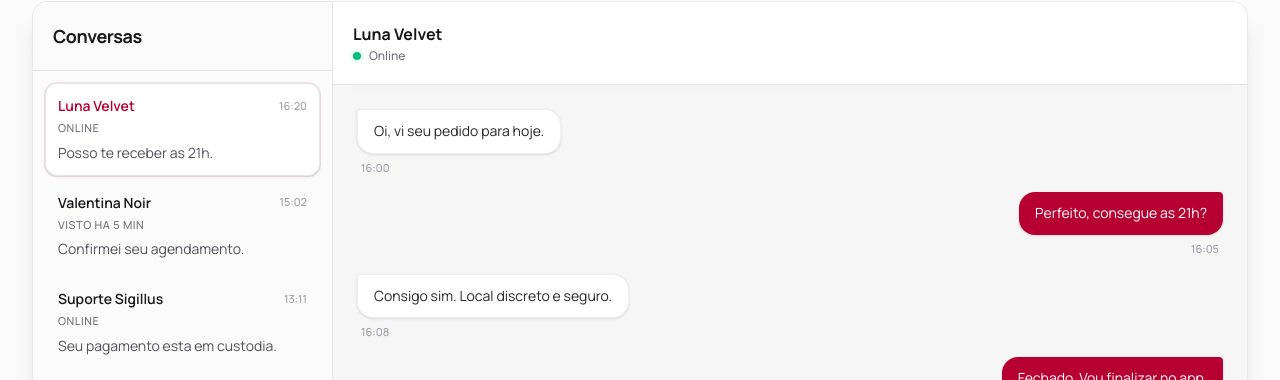
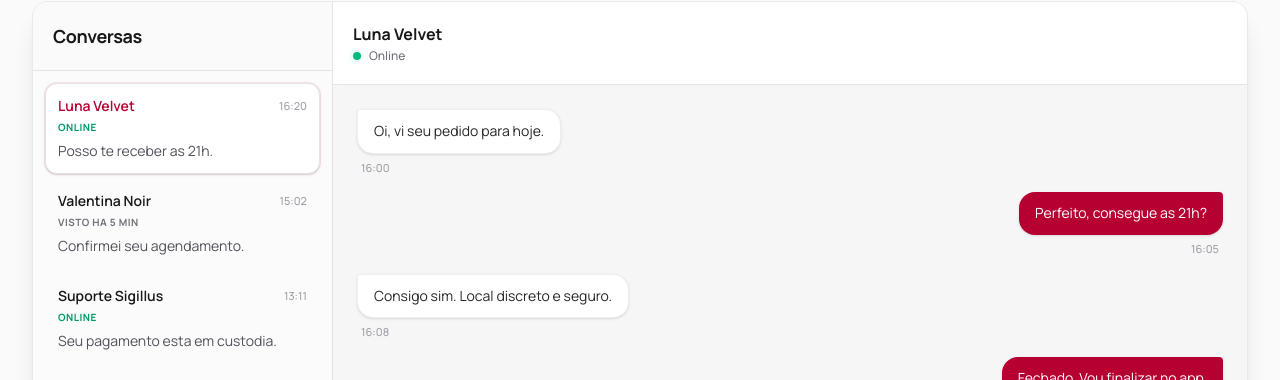
Before and after one commit to warriorsyn/raparigator-front-nextjs, a Next.js app: page /chat in a window 1280 px wide. Shown: the part 88-468 px from the top of the page. Built offline with nearby package versions, Linux system fonts and the light colour scheme.

Commit message:
fix: dynamically apply status colors in ChatScreen for improved visual feedback

```diff
--- a/components/screens/chat-screen.tsx
+++ b/components/screens/chat-screen.tsx
@@ -5,6 +5,17 @@ import { AppShell } from "@/components/layout/app-shell";
 import { Button } from "@/components/ui/button";
 import { conversations, messages } from "@/lib/mock-data";
 import { cn } from "@/lib/utils";
+
+// Função auxiliar para mapear o status para uma cor do Tailwind
+const getStatusColor = (status: string) => {
+  const normalizedStatus = status.toLowerCase();
+  if (normalizedStatus.includes("online")) return "text-emerald-600";
+  if (normalizedStatus.includes("ocupado")) return "text-red-500";
+  if (normalizedStatus.includes("ausente")) return "text-amber-500";
+  if (normalizedStatus.includes("digitando")) return "text-blue-500";
+  if (normalizedStatus.includes("offline")) return "text-zinc-400";
+  return "text-zinc-500"; // Cor padrão para status desconhecidos
+};
 
 export function ChatScreen() {
   const [activeConversationId, setActiveConversationId] = useState(conversations[0]?.id ?? "");
@@ -16,11 +27,10 @@ export function ChatScreen() {
 
   return (
     <AppShell>
-      {/* Container principal com sombra mais forte para destacar do resto do app */}
       <div className="overflow-hidden rounded-2xl border border-zinc-200/80 bg-white shadow-xl">
         <div className="grid min-h-[78vh] md:grid-cols-[300px_1fr]">
 
-          {/* SIDEBAR: Fundo levemente cinza para separar da área de chat branca/cinza */}
+          {/* SIDEBAR */}
           <aside className="border-r border-zinc-200 bg-zinc-50/80 flex flex-col">
             <div className="border-b border-zinc-200 bg-zinc-50/80 p-5">
               <h1 className="text-lg font-bold text-zinc-900 tracking-tight">Conversas</h1>
@@ -31,7 +41,6 @@ export function ChatScreen() {
                   <button
                     className={cn(
                       "w-full cursor-pointer rounded-xl p-3 text-left transition-all duration-200 border",
-                      // Estilo muito mais limpo para inativos e destaque suave para o ativo
                       activeConversation?.id === conversation.id
                         ? "bg-white border-zinc-200 shadow-sm ring-1 ring-wine-600/10"
                         : "bg-transparent border-transparent hover:bg-zinc-200/50"
@@ -47,7 +56,15 @@ export function ChatScreen() {
                       </p>
                       <span className="text-[11px] font-medium text-zinc-400">{conversation.lastMessageAt}</span>
                     </div>
-                    <p className="mb-1.5 text-[11px] font-medium text-zinc-500 uppercase tracking-wider">{conversation.contactStatus}</p>
+
+                    {/* AQUI ESTÁ A MUDANÇA: Aplicando a cor dinamicamente baseada no status */}
+                    <p className={cn(
+                      "mb-1.5 text-[10px] font-bold uppercase tracking-wider",
+                      getStatusColor(conversation.contactStatus)
+                    )}>
+                      {conversation.contactStatus}
+                    </p>
+
                     <p className="truncate text-sm text-zinc-600">{conversation.lastMessage}</p>
                   </button>
                 </li>
@@ -57,19 +74,18 @@ export function ChatScreen() {
 
           {/* MAIN CHAT AREA */}
           <section className="relative flex min-h-[70vh] flex-col bg-zinc-100/80">
-            {/* Header flutuante com sombra sutil para separar do scroll */}
             <header className="bg-white border-b border-zinc-200 p-5 z-10 shadow-[0_4px_15px_-10px_rgba(0,0,0,0.05)]">
               <p className="text-base font-bold text-zinc-900">{activeConversation?.contactName}</p>
               <div className="flex items-center gap-2 mt-0.5">
+                {/* Opcional: Você pode aplicar a mesma lógica da bolinha verde aqui no header depois, se quiser */}
                 <span className="relative flex h-2 w-2">
-                  <span className="animate-ping absolute inline-flex h-full w-full rounded-full bg-emerald-400 opacity-75"></span>
-                  <span className="relative inline-flex rounded-full h-2 w-2 bg-emerald-500"></span>
+                  <span className={cn("animate-ping absolute inline-flex h-full w-full rounded-full opacity-75", activeConversation?.contactStatus.toLowerCase().includes("online") ? "bg-emerald-400" : "bg-zinc-400")}></span>
+                  <span className={cn("relative inline-flex rounded-full h-2 w-2", activeConversation?.contactStatus.toLowerCase().includes("online") ? "bg-emerald-500" : "bg-zinc-400")}></span>
                 </span>
                 <p className="text-xs font-medium text-zinc-500">{activeConversation?.contactStatus}</p>
               </div>
             </header>
 
-            {/* Área de mensagens com padding maior e fundo de contraste */}
             <div className="flex-1 space-y-4 overflow-auto p-6">
               {currentMessages.map((message) => (
                 <div
@@ -82,7 +98,6 @@ export function ChatScreen() {
                   <div
                     className={cn(
                       "px-4 py-2.5 text-sm shadow-sm",
-                      // Formato clássico de balão de chat (cantos arredondados, exceto a ponta de quem fala)
                       message.from === "me"
                         ? "bg-wine-700 text-white rounded-2xl rounded-tr-sm"
                         : "bg-white text-zinc-800 border border-zinc-200/60 rounded-2xl rounded-tl-sm"
@@ -97,7 +112,6 @@ export function ChatScreen() {
               ))}
             </div>
 
-            {/* Input form */}
             <form
               className="flex items-center gap-3 bg-white p-4 border-t border-zinc-200"
               onSubmit={(event) => {
```
